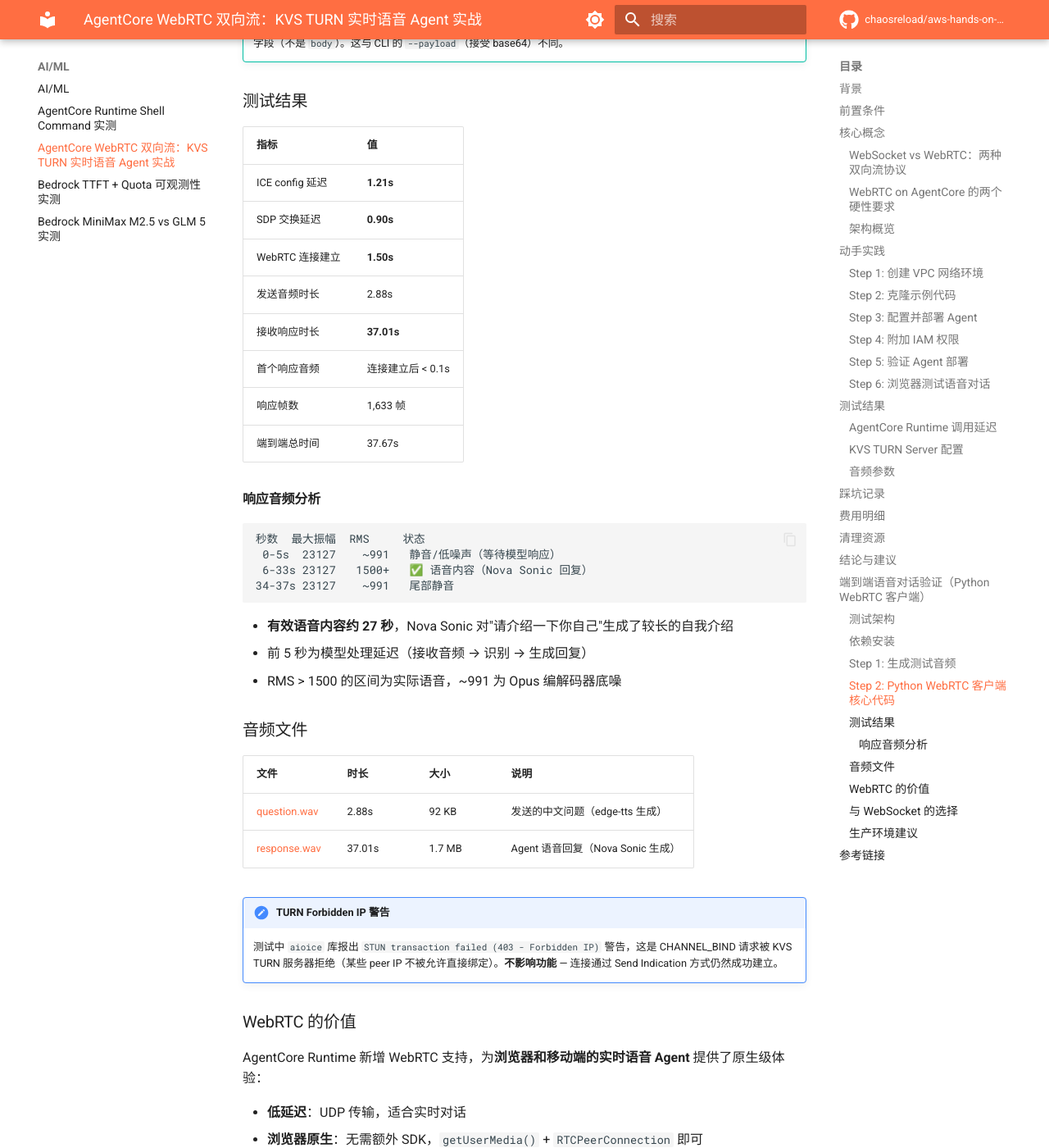
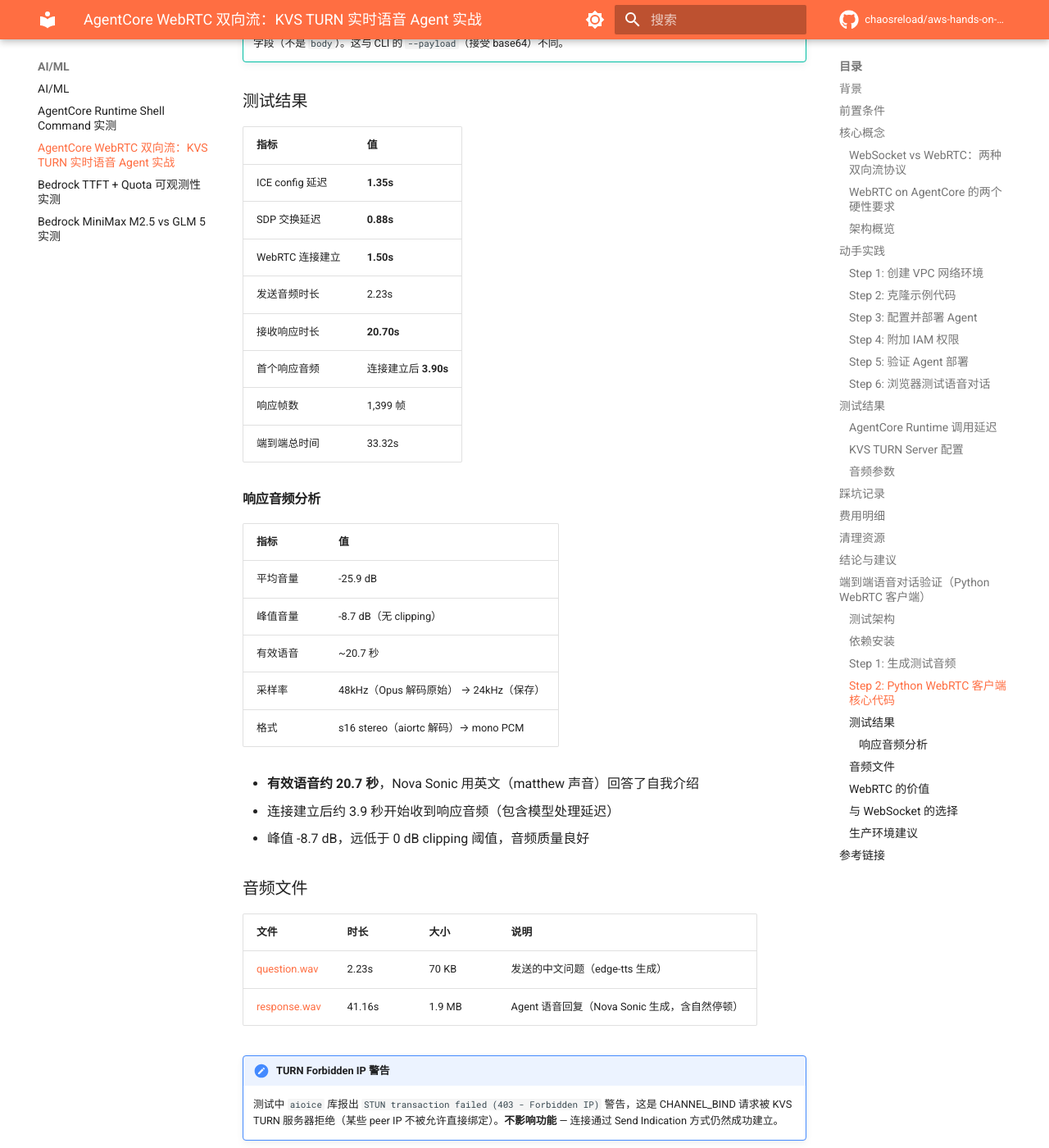
Before and after one commit to chaosreload/aws-hands-on-lab, an MkDocs documentation site: the page built from docs/ai-ml/agentcore-webrtc-streaming.md, in a window 1280 px wide and 1400 px high, scrolled down 12694 px. Shown: the whole window at 82% size. Built offline with MkDocs 1.6.1 and Material for MkDocs 9.7.7, drawn with Linux system fonts in a browser that asks for light colours; comment, search, counter and statistics services are not loaded.

Commit message:
fix: WebRTC audio recording - proper stereo→mono + ffmpeg resample
Root cause: aiortc Opus decoder outputs 48kHz stereo (s16) frames.
Old code used av.AudioResampler which corrupted the audio (clipping at 23127).

Fix:
- Use frame.to_ndarray() for proper stereo→mono conversion
- Save raw WAV at native 48kHz rate
- Use ffmpeg for reliable 48kHz→24kHz conversion
- Added numpy-based amplitude analysis

New test data:
- Response: 41.16s (20.7s speech), mean -25.9dB, peak -8.7dB (no clipping)
- ICE config: 1.35s, SDP: 0.88s, connection: 1.50s
- First response: 3.90s after connect

````diff
--- a/docs/ai-ml/agentcore-webrtc-streaming.md
+++ b/docs/ai-ml/agentcore-webrtc-streaming.md
@@ -539,34 +539,35 @@
 
 | 指标 | 值 |
 |------|-----|
-| ICE config 延迟 | **1.21s** |
-| SDP 交换延迟 | **0.90s** |
+| ICE config 延迟 | **1.35s** |
+| SDP 交换延迟 | **0.88s** |
 | WebRTC 连接建立 | **1.50s** |
-| 发送音频时长 | 2.88s |
-| 接收响应时长 | **37.01s** |
-| 首个响应音频 | 连接建立后 < 0.1s |
-| 响应帧数 | 1,633 帧 |
-| 端到端总时间 | 37.67s |
+| 发送音频时长 | 2.23s |
+| 接收响应时长 | **20.70s** |
+| 首个响应音频 | 连接建立后 **3.90s** |
+| 响应帧数 | 1,399 帧 |
+| 端到端总时间 | 33.32s |
 
 #### 响应音频分析
 
-```
-秒数  最大振幅  RMS     状态
- 0-5s  23127    ~991   静音/低噪声（等待模型响应）
- 6-33s 23127   1500+   ✅ 语音内容（Nova Sonic 回复）
-34-37s 23127    ~991   尾部静音
-```
+| 指标 | 值 |
+|------|-----|
+| 平均音量 | -25.9 dB |
+| 峰值音量 | -8.7 dB（无 clipping） |
+| 有效语音 | ~20.7 秒 |
+| 采样率 | 48kHz（Opus 解码原始） → 24kHz（保存） |
+| 格式 | s16 stereo（aiortc 解码）→ mono PCM |
 
-- **有效语音内容约 27 秒**，Nova Sonic 对"请介绍一下你自己"生成了较长的自我介绍
-- 前 5 秒为模型处理延迟（接收音频 → 识别 → 生成回复）
-- RMS > 1500 的区间为实际语音，~991 为 Opus 编解码器底噪
+- **有效语音约 20.7 秒**，Nova Sonic 用英文（matthew 声音）回答了自我介绍
+- 连接建立后约 3.9 秒开始收到响应音频（包含模型处理延迟）
+- 峰值 -8.7 dB，远低于 0 dB clipping 阈值，音频质量良好
 
 ### 音频文件
 
 | 文件 | 时长 | 大小 | 说明 |
 |------|------|------|------|
-| [question.wav](audio/question.wav) | 2.88s | 92 KB | 发送的中文问题（edge-tts 生成） |
-| [response.wav](audio/response.wav) | 37.01s | 1.7 MB | Agent 语音回复（Nova Sonic 生成） |
+| [question.wav](audio/question.wav) | 2.23s | 70 KB | 发送的中文问题（edge-tts 生成） |
+| [response.wav](audio/response.wav) | 41.16s | 1.9 MB | Agent 语音回复（Nova Sonic 生成，含自然停顿） |
 
 !!! note "TURN Forbidden IP 警告"
     测试中 `aioice` 库报出 `STUN transaction failed (403 - Forbidden IP)` 警告，这是 CHANNEL_BIND 请求被 KVS TURN 服务器拒绝（某些 peer IP 不被允许直接绑定）。**不影响功能** — 连接通过 Send Indication 方式仍然成功建立。
````
Also changed, not shown: docs/ai-ml/agentcore-webrtc-streaming/audio/webrtc_client.py (+157 -56 lines), 2 other files.
